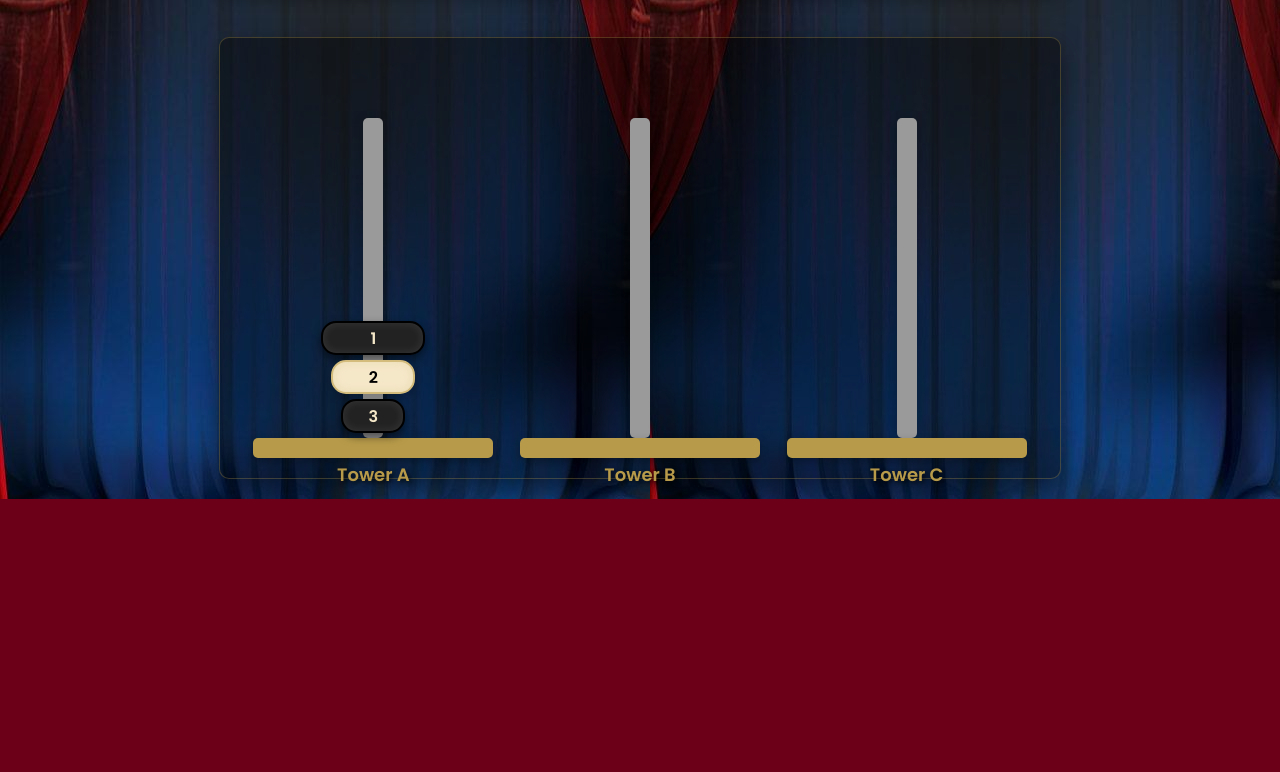
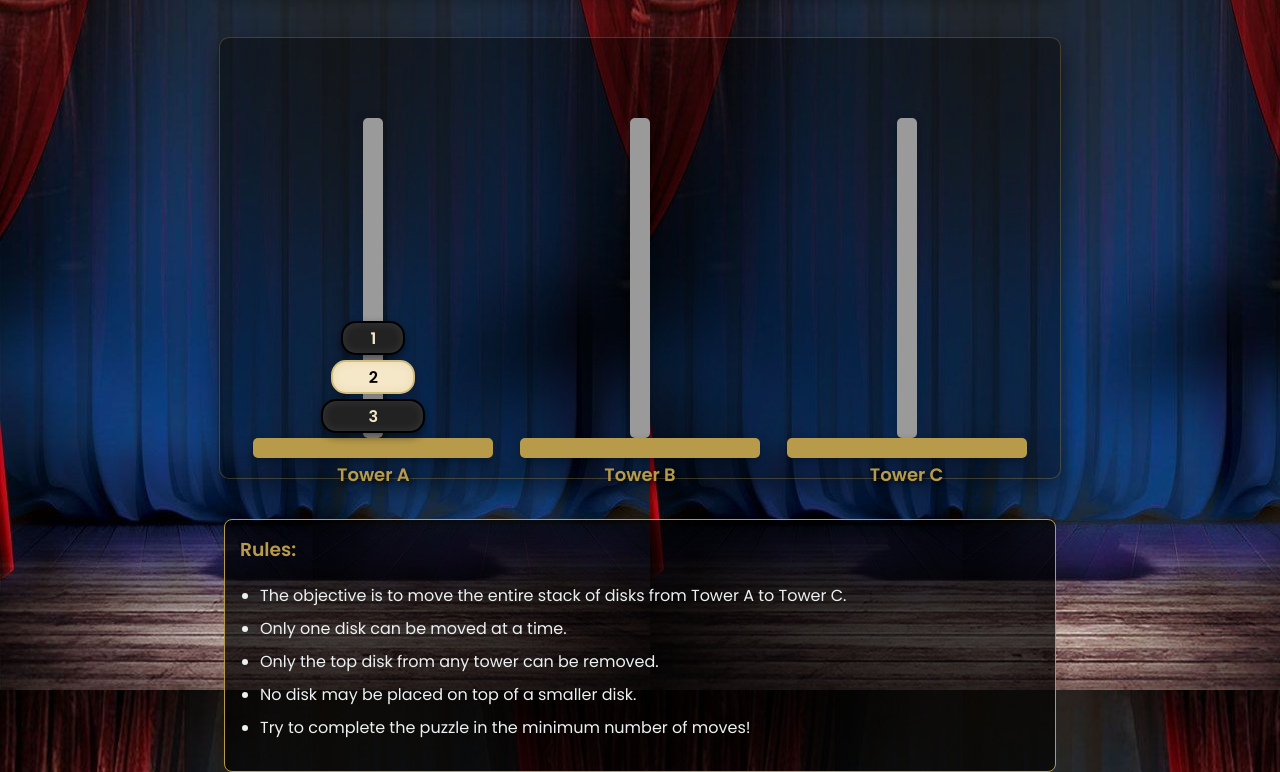
Before and after one commit to codewithshalvin/Tower-of-Hanoi-game, a plain HTML site: page TOH.html in a window 1280 px wide. Shown: the part 465-1237 px from the top of the page. Before the commit the page ends 964 px from the top, so only its background shows below. Drawn offline with nearby package versions, Linux system fonts and the light colour scheme.

Commit message:
Update TOH.html

```diff
--- a/TOH.html
+++ b/TOH.html
@@ -345,6 +345,43 @@
                 font-size: 1.8rem;
             }
         }
+
+        /* New style for invalid moves */
+        .tower.invalid {
+            animation: shake 0.5s;
+        }
+
+        @keyframes shake {
+            0%, 100% { transform: translateX(0); }
+            20%, 60% { transform: translateX(-5px); }
+            40%, 80% { transform: translateX(5px); }
+        }
+
+        /* Help box styles */
+        .help-box {
+            background-color: rgba(0, 0, 0, 0.7);
+            border: 1px solid #b89b4a;
+            border-radius: 8px;
+            padding: 15px;
+            margin-top: 20px;
+            width: 90%;
+            max-width: 800px;
+            font-size: 16px;
+        }
+
+        .help-box h3 {
+            color: #b89b4a;
+            margin-top: 0;
+        }
+
+        .help-box ul {
+            text-align: left;
+            padding-left: 20px;
+        }
+
+        .help-box li {
+            margin-bottom: 8px;
+        }
     </style>
 </head>
 <body>
@@ -402,6 +439,17 @@
         </div>
     </div>
 
+    <div class="help-box">
+        <h3>Rules:</h3>
+        <ul>
+            <li>The objective is to move the entire stack of disks from Tower A to Tower C.</li>
+            <li>Only one disk can be moved at a time.</li>
+            <li>Only the top disk from any tower can be removed.</li>
+            <li>No disk may be placed on top of a smaller disk.</li>
+            <li>Try to complete the puzzle in the minimum number of moves!</li>
+        </ul>
+    </div>
+
     <div class="win-message" id="win-message">
         Perfect! Completed in minimum moves!
     </div>
@@ -437,17 +485,59 @@
         const winMessage = document.getElementById('win-message');
 
 
+        // Fix the disk size representation
+// REPLACE this function
+function createDisk(size) {
+    const disk = document.createElement('div');
+    disk.classList.add('disk');
+    disk.dataset.size = size;
+
+    // NEW WIDTH CALCULATION: Smaller size number = smaller disk
+    // For diskCount=3: size 1 (smallest) has width 60px, size 3 (largest) has width 100px
+    const width = 40 + size * 20;
+    disk.style.width = `${width}px`;
+
+    // Alternate between light beige and black (carrom coins style)
+    const isEven = size % 2 === 0;
+    if (isEven) {
+        disk.style.backgroundColor = '#f5e8c9'; // Light beige
+        disk.style.color = '#000000';
+    } else {
+        disk.style.backgroundColor = '#222222'; // Black
+        disk.style.color = '#f5e8c9';
+    }
+
+    // Add border and shadow effects
+    disk.style.border = isEven ? '2px solid #d4bc7d' : '2px solid #000000';
+    disk.style.boxShadow = isEven ?
+        '0 4px 8px rgba(0,0,0,0.2), inset 0 0 10px rgba(212,188,125,0.3)' :
+        '0 4px 8px rgba(0,0,0,0.5), inset 0 0 10px rgba(255,255,255,0.1)';
+
+    // Add number to disk (visual representation only)
+    disk.textContent = size;
+
+    // Add transition for smooth animations
+    disk.style.transition = 'all 0.5s ease, transform 0.3s ease, box-shadow 0.3s ease';
+
+    return disk;
+}
+
+// REPLACE this function
 function initializeGame() {
-
+    // Reset towers
     towers = {
         'a': [],
         'b': [],
         'c': []
     };
 
+    // Clear disks visually
     disksA.innerHTML = '';
     disksB.innerHTML = '';
     disksC.innerHTML = '';
+
+    // FIXED: Create disks from largest to smallest
+    // Add disks to tower A with largest at bottom (should be arranged as diskCount...3,2,1)
     for (let i = diskCount; i >= 1; i--) {
         const disk = createDisk(i);
         disksA.appendChild(disk);
@@ -477,42 +567,7 @@
     winMessage.classList.remove('show');
 }
 
-        // Create a disk element
-        function createDisk(size) {
-            const disk = document.createElement('div');
-            disk.classList.add('disk');
-            disk.dataset.size = size;
-
-            // Calculate width based on size (smaller number = bigger disk)
-            const width = 40 + (diskCount - size + 1) * 20;
-            disk.style.width = `${width}px`;
-
-            // Alternate between light beige and black (carrom coins style)
-            const isEven = size % 2 === 0;
-            if (isEven) {
-                disk.style.backgroundColor = '#f5e8c9'; // Light beige
-                disk.style.color = '#000000';
-            } else {
-                disk.style.backgroundColor = '#222222'; // Black
-                disk.style.color = '#f5e8c9';
-            }
-
-            // Add border and shadow effects
-            disk.style.border = isEven ? '2px solid #d4bc7d' : '2px solid #000000';
-            disk.style.boxShadow = isEven ?
-                '0 4px 8px rgba(0,0,0,0.2), inset 0 0 10px rgba(212,188,125,0.3)' :
-                '0 4px 8px rgba(0,0,0,0.5), inset 0 0 10px rgba(255,255,255,0.1)';
-
-            // Add number to disk
-            disk.textContent = size;
-
-            // Add transition for smooth animations
-            disk.style.transition = 'all 0.5s ease, transform 0.3s ease, box-shadow 0.3s ease';
-
-            return disk;
-        }
-
-        // Handle tower click
+// REPLACE this function
 function handleTowerClick(towerId) {
     // If auto-solving, don't allow manual moves
     if (autoSolveInterval) return;
@@ -572,8 +627,10 @@
         const diskToMove = sourceDisks[sourceDisks.length - 1];
         const targetTopDisk = targetDisks.length > 0 ? targetDisks[targetDisks.length - 1] : Infinity;
 
+        // FIXED RULE: In Tower of Hanoi, smaller disk value = smaller disk
+        // Valid move if disk to move is smaller than the top disk on target tower or target is empty
         if (diskToMove < targetTopDisk) {
-                    // Valid move
+            // Valid move - smaller disk can go on larger disk
             moveDisk(selectedTowerId, towerId);
 
             // Check if game is won
@@ -589,7 +646,7 @@
                 statusText.textContent = 'Select a tower to pick up or place a disk';
             }
         } else {
-                    statusText.textContent = 'Invalid move! You can only place smaller disks on top of larger ones.';
+            statusText.textContent = 'Invalid move! You cannot place a larger disk on top of a smaller disk.';
             towerElement.classList.add('invalid');
             setTimeout(() => {
                 towerElement.classList.remove('invalid');
@@ -605,7 +662,6 @@
         selectedTower = null;
     }
 }
-
         // Move disk from one tower to another
         function moveDisk(fromTower, toTower) {
             // Get the top disk from source tower
@@ -753,9 +809,10 @@
             confetti.style.animation = `confettiFall ${duration}s linear forwards`;
 
             // Add to body
+            // Add to body
             document.body.appendChild(confetti);
 
-            // Remove after animation
+            // Remove after animation completes
             setTimeout(() => {
                 confetti.remove();
             }, duration * 1000);
@@ -763,23 +820,22 @@
 
         // Celebrate win with confetti and message
         function celebrateWin() {
-            // Show win message if completed in minimum moves
-            if (moveCount === minMovesRequired) {
+            // Show win message
             winMessage.classList.add('show');
+
+            // Create multiple confetti
+            for (let i = 0; i < 100; i++) {
+                setTimeout(createConfetti, Math.random() * 2000);
+            }
+
+            // Hide win message after delay
             setTimeout(() => {
                 winMessage.classList.remove('show');
             }, 5000);
         }
 
-            // Create confetti
-            for (let i = 0; i < 150; i++) {
-                setTimeout(() => {
-                    createConfetti();
-                }, i * 50);
-            }
-        }
-
-        // Event listeners
+        // Initialize event listeners
+        function initEventListeners() {
             towerA.addEventListener('click', () => handleTowerClick('a'));
             towerB.addEventListener('click', () => handleTowerClick('b'));
             towerC.addEventListener('click', () => handleTowerClick('c'));
@@ -792,9 +848,11 @@
                 diskCount = parseInt(diskCountSelect.value);
                 initializeGame();
             });
+        }
 
-        // Initialize game on load
-        window.addEventListener('load', initializeGame);
+        // Initialize the game
+        initEventListeners();
+        initializeGame();
     </script>
 </body>
 </html>
```
Lines whose indentation alone changed are shown as unchanged.
